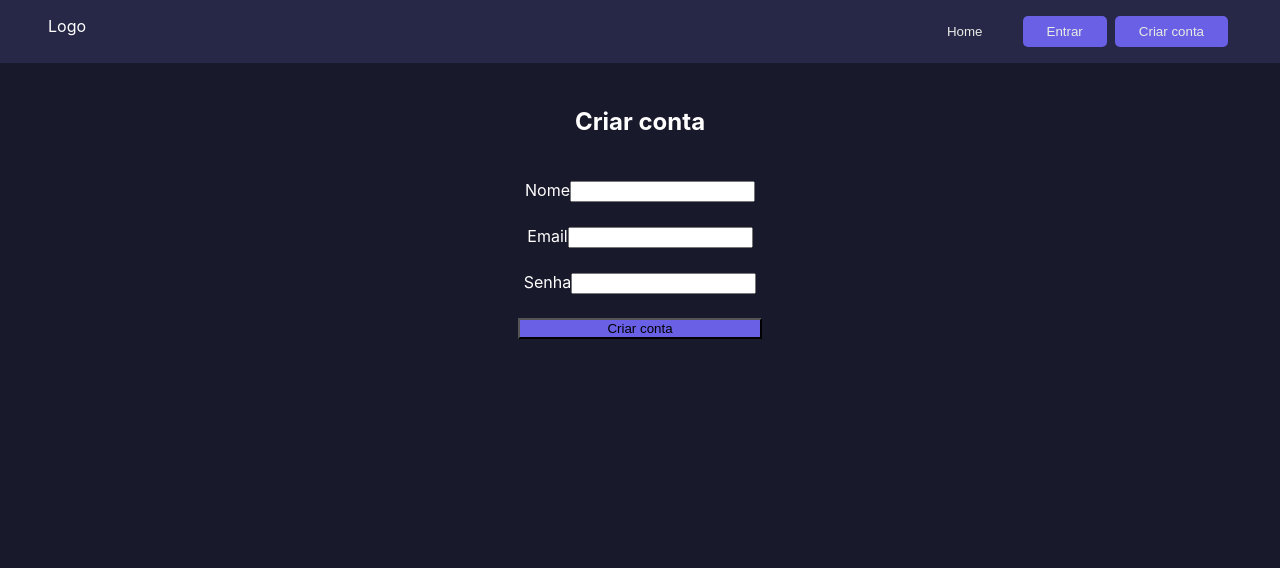
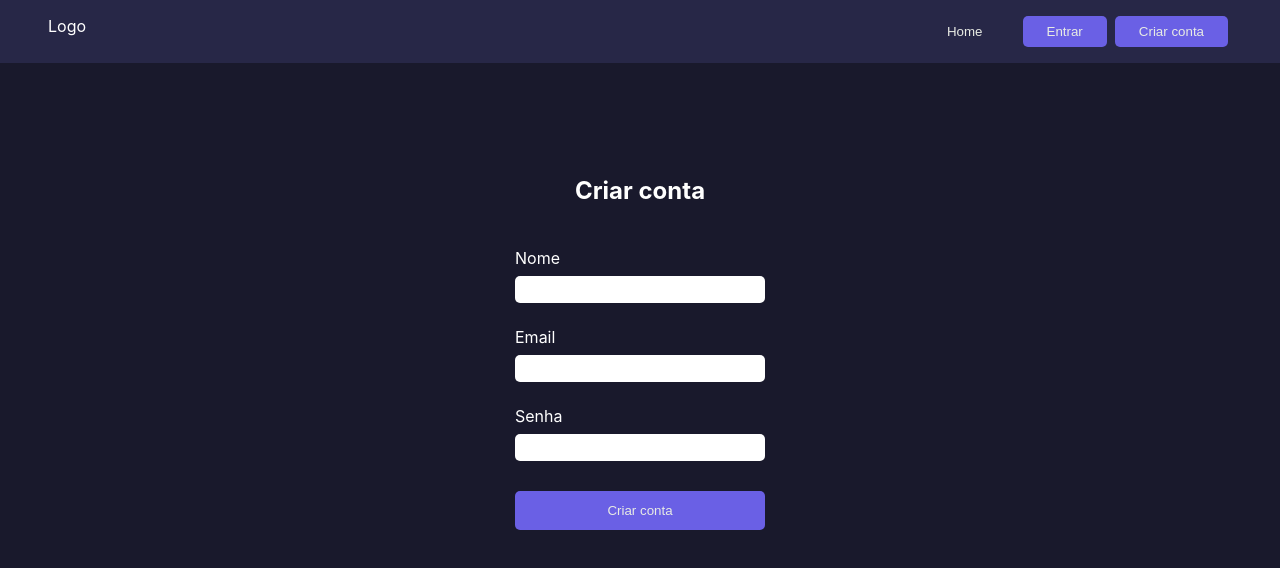
Before and after one commit to cptvictor95/gastura, a Next.js app: page /register in a window 1280 px wide. Shown: the top 568 px of the page. Built offline with nearby package versions, Linux system fonts and the light colour scheme; no server answers.

Commit message:
fix login and register form styles (:

```diff
--- a/components/LoginForm/LoginForm.tsx
+++ b/components/LoginForm/LoginForm.tsx
@@ -34,7 +34,7 @@ const LoginForm: React.FC = () => {
           <label htmlFor="email">Email</label>
           <input
             type="email"
-            placeholder="email@email.com"
+            placeholder="Email@email.com"
             {...register("email", {
               required: { value: true, message: "Digite seu email" },
             })}
@@ -47,7 +47,7 @@ const LoginForm: React.FC = () => {
           <label htmlFor="password">Senha</label>
           <input
             type="password"
-            placeholder="******"
+            placeholder="Senha"
             {...register("password", {
               required: { value: true, message: "Digite sua senha" },
             })}
--- a/components/LoginForm/styles.module.scss
+++ b/components/LoginForm/styles.module.scss
@@ -5,12 +5,11 @@
   gap: 1rem;
   max-width: 300px;
   margin: 0 auto;
-  height: 12cm;
-
+  max-height: 500px;
 
   h2 {
     text-align: center;
-    height: 0.5cm
+    height: 150px;
   }
 
   .errorMessage {
@@ -18,22 +17,20 @@
   }
 
   .formControl {
-    padding: 16px 8;
     display: flex;
+    justify-content: center;
     flex-direction: column;
+    height: 80px;
 
-
-    input {
+    input,
+    ::placeholder {
+      display: flex;
       margin: 8px 0;
-
-      padding: 8px 16px;
-
+      padding: 8px 0px;
+      padding-left: 8px;
       border-radius: 5px;
-
-
+      border: none;
     }
-
-
   }
 
   .submitButton {
@@ -44,13 +41,13 @@
     border-radius: 5px;
     font-weight: 700;
     color: $white-color;
-    height: 40px;
+    height: 35px;
     background-color: $primary-color;
+    margin-top: 18px;
 
     &:hover {
       filter: brightness(0.8);
       transition: filter ease-in-out 250ms;
     }
-
   }
 }
--- a/components/RegisterForm/RegisterForm.tsx
+++ b/components/RegisterForm/RegisterForm.tsx
@@ -81,7 +81,7 @@ const RegisterForm: React.FC = () => {
   return (
     <form className={styles.form} onSubmit={handleSubmit(submitRegisterForm)}>
       <h2>Criar conta</h2>
-      <div>
+      <div className={styles.formControl}>
         <label htmlFor="name">Nome</label>
         <input
           type="text"
@@ -95,7 +95,7 @@ const RegisterForm: React.FC = () => {
         />
         <span>{errors.name && errors.name.message}</span>
       </div>
-      <div>
+      <div className={styles.formControl}>
         <label htmlFor="email">Email</label>
         <input
           type="email"
@@ -109,7 +109,7 @@ const RegisterForm: React.FC = () => {
         />
         <span>{errors.email && errors.email.message}</span>
       </div>
-      <div>
+      <div className={styles.formControl}>
         <label htmlFor="password">Senha</label>
         <input
           type="password"
--- a/components/RegisterForm/styles.module.scss
+++ b/components/RegisterForm/styles.module.scss
@@ -1,10 +1,11 @@
 @import "../../styles/theme.module";
 .form {
-  display: grid;
-  padding: 1.5rem;
+  display: flex;
+  flex-direction: column;
+  padding: 2rem;
+  align-items: center;
   gap: 1.5rem;
-  max-width: 300px;
-  margin: 0 auto;
+  margin: auto;
   text-align: center;
 
   h2 {
@@ -13,5 +14,37 @@
 
   button {
     background-color: $primary-color;
+    width: 250px;
+    margin-top: 6px;
+    padding: 0.75rem;
+    border-radius: 5px;
+    border: none;
+    color: $white-color;
+    &:hover {
+      filter: brightness(0.8);
+      transition: filter 250ms ease-in-out;
+    }
+  }
+  .formControl {
+    display: flex;
+    flex-direction: column;
+    width: 250px;
+
+    label {
+      text-align: left;
+    }
+
+    input {
+      padding: 6px 4px;
+      margin-top: 8px;
+      border-radius: 5px;
+      border: none;
+
+      &:focus-within {
+        outline-color: $primary-color;
+        outline-width: 2px;
+        outline-style: outset;
+      }
+    }
   }
 }
--- a/pages/register.tsx
+++ b/pages/register.tsx
@@ -10,7 +10,9 @@ const Register: React.FC = () => {
     <main className={styles.main}>
       <Header />
       <AuthLoader>
-        <RegisterForm />
+        <div className={styles.centerDiv}>
+          <RegisterForm />
+        </div>
       </AuthLoader>
     </main>
   );
--- a/styles/pages/Register.module.scss
+++ b/styles/pages/Register.module.scss
@@ -1,4 +1,10 @@
 .main {
   color: #fff;
   margin: 0 auto;
+
+  .centerDiv {
+    min-height: 70vh;
+    display: flex;
+    align-items: center;
+  }
 }
```
